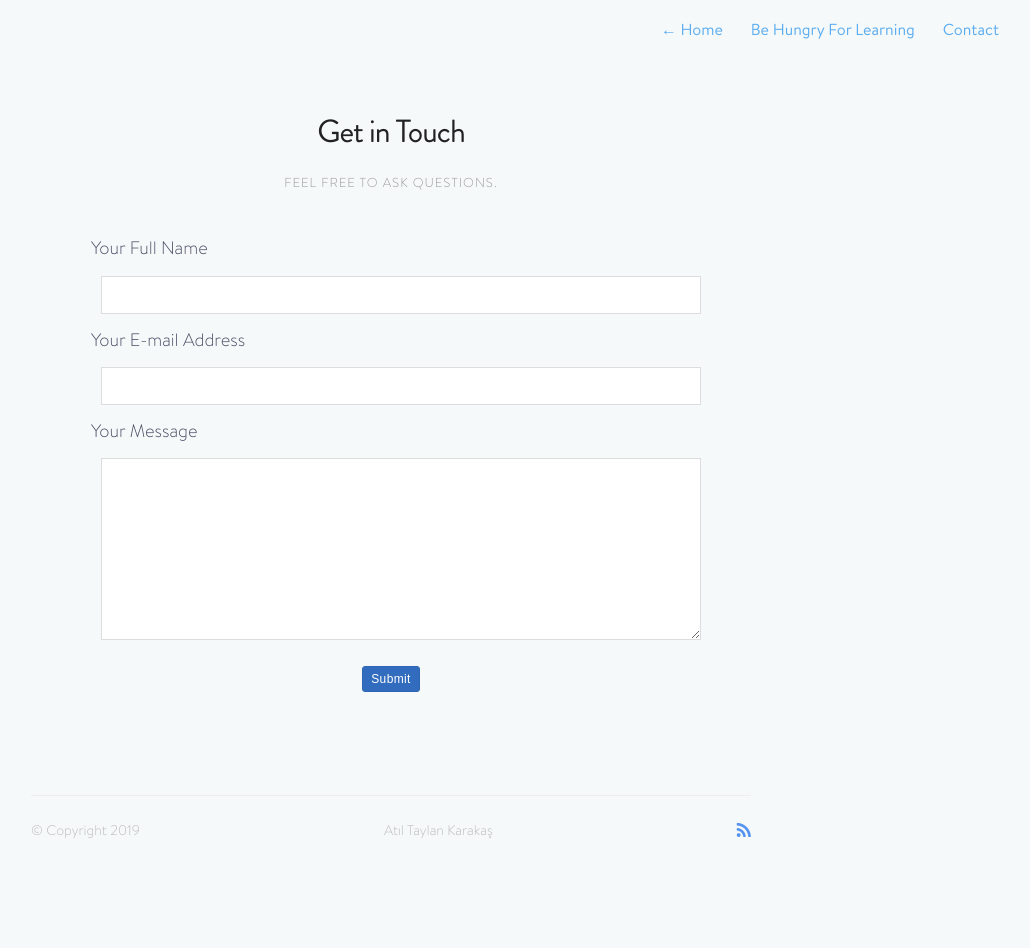
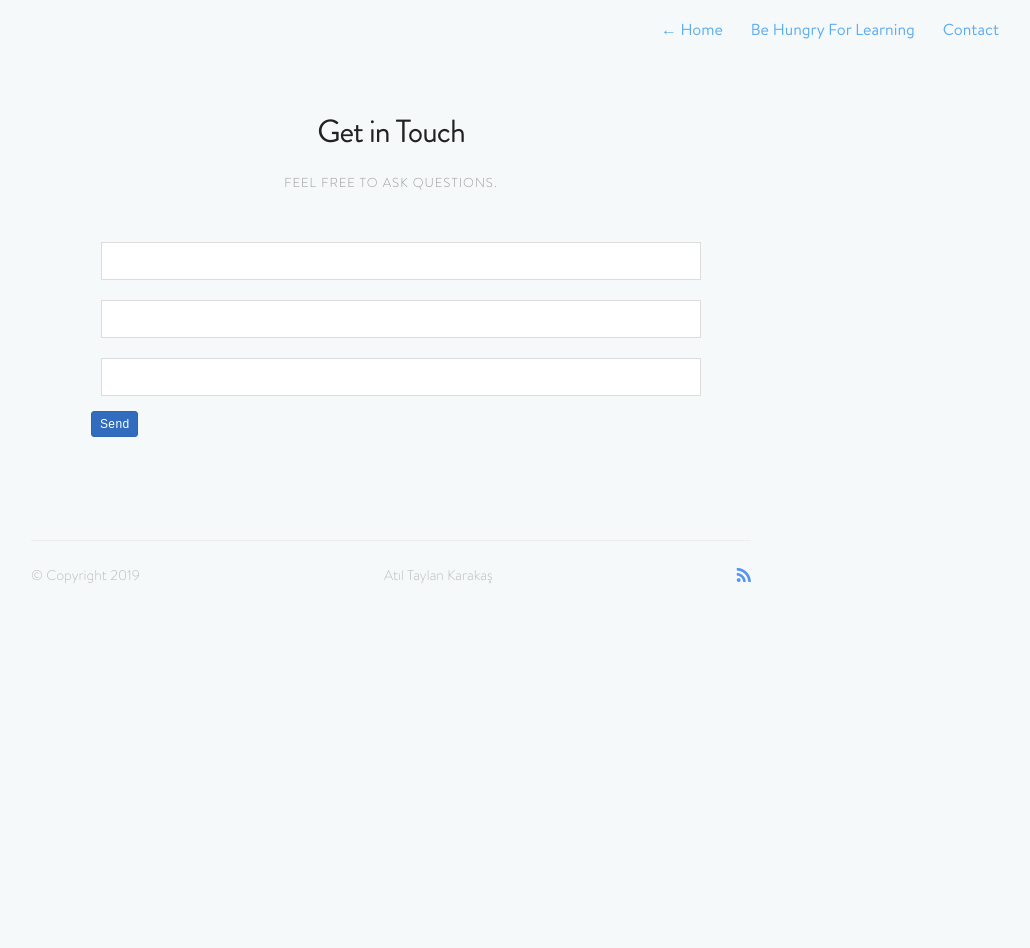
Before and after one commit to taylankarakas/taylankarakas.github.io, a Jekyll site: the page built from contact.md, in a window 1280 px wide. Shown: the whole page, without its empty margins (249-1279 px from the left). Built offline with Jekyll 4.4.1, drawn with Linux system fonts in a browser that asks for light colours; nearby versions of some CDN libraries; after the commit the page ends 900 px from its top, so only the background shows below that.

Commit message:
contact update

```diff
--- a/contact.md
+++ b/contact.md
@@ -9,18 +9,12 @@ layout: default
         <h2 class="headline">Feel free to ask questions.</h2>
     </header>
     <section id="post-body" style="text-align:center;" >
-    	<form action="https://getform.io/f/a49535eb-2adf-4273-bb5d-30c78773878c" method="POST" style="text-align:left;width:600px;margin:0 auto;">
-
-    Your Full Name
-    <input type="text" name="name" required>
-    Your E-mail Address
-    <input type="email" name="email" required>
-    Your Message
-    <textarea name="message" rows="10" required></textarea>
-    <div style="text-align:center;">
-    <button type="submit" >Submit</button>
-    </div>
-</form>
+    <form action="https://getform.io/f/fc989141-84ca-4ee6-9144-1e9d0138a88f" method="POST" style="text-align:left;width:600px;margin:0 auto;">
+        <input type="text" required name="name">
+        <input type="email" required name="email">
+        <input type="tel" required name="tel">
+        <button type="submit">Send</button>
+    </form>
     </section>
 </article>
 
```
